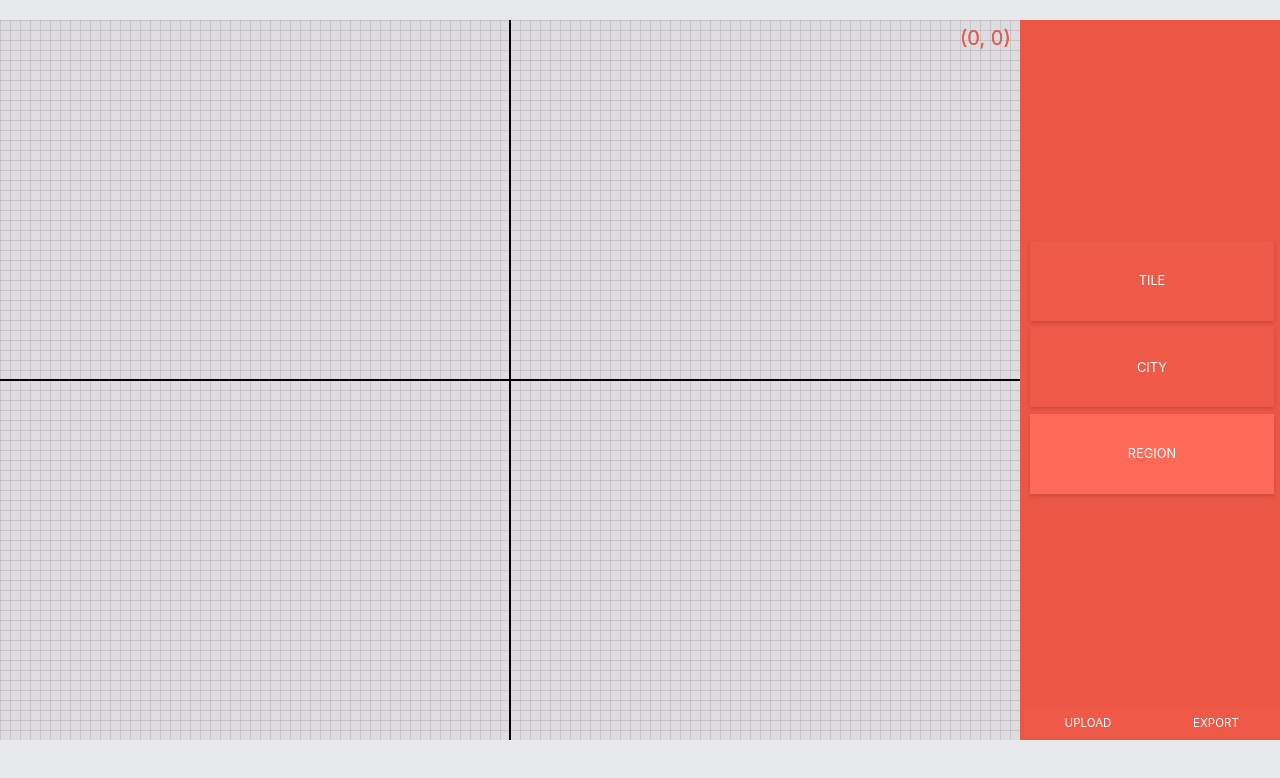
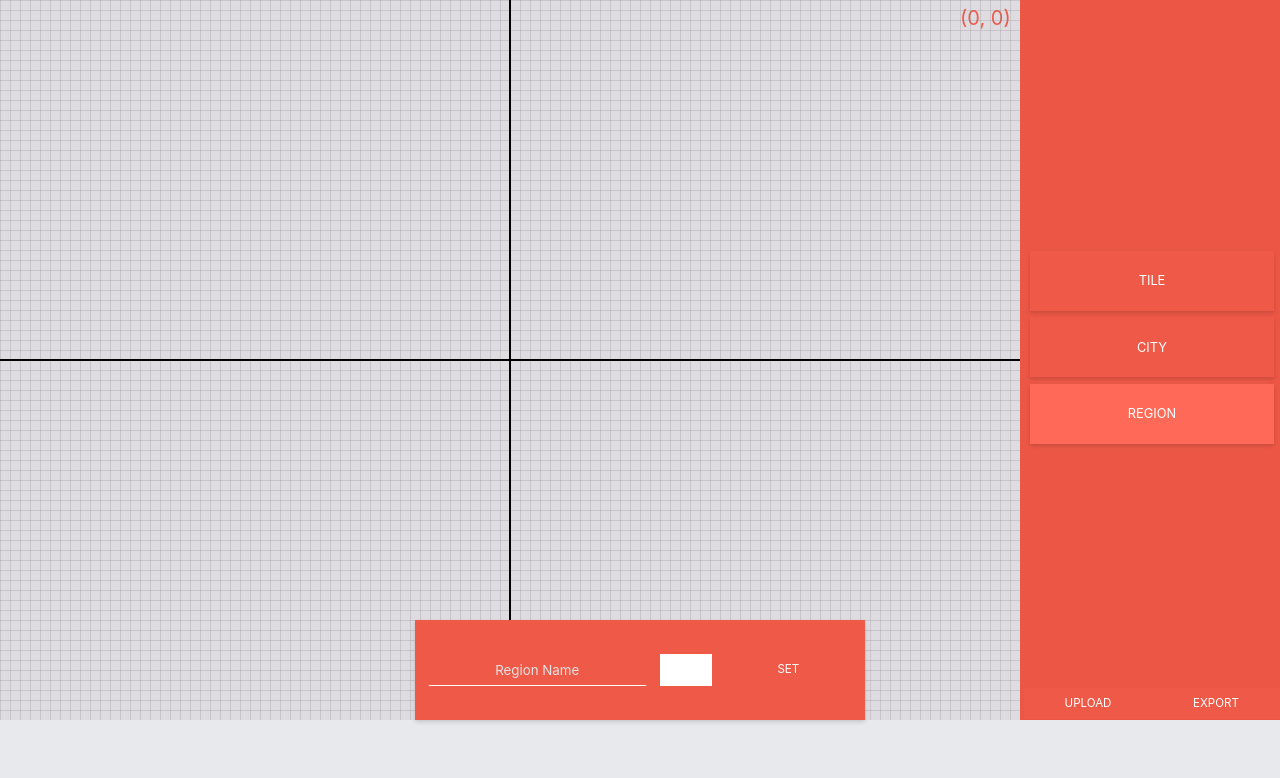
Before and after one commit to conquest/conquest-ld, a plain HTML site: page index.html in a window 1280 px wide. Both pictures are taken after a click on the element "REGION". Drawn offline with Linux system fonts and the light colour scheme.

Commit message:
Start work on regions Remove small mistake from index.html

```diff
--- a/css/style.css
+++ b/css/style.css
@@ -62,7 +62,7 @@ input[type=file] {
     display: none;
 }
 
-button {
+button, a {
     width: 10vw;
     height: 2.4vw;
     padding: 0 2vw;
@@ -80,6 +80,10 @@ button {
     transition: all 250ms ease-in-out;
 }
 
+a {
+    padding: 0;
+}
+
 button:hover {
     background-color: #FF6A58;
 }
@@ -90,7 +94,7 @@ button:hover {
     align-items: center;
 
     width: 95%;
-    height: 10vh;
+    height: 7.5vh;
     margin-top: 0.5vw;
 
     background-color: #EF5A48;
@@ -112,3 +116,54 @@ button:hover {
     background-color: #FF6A58;
 
 }
+
+#region-menu {
+    position: fixed;
+    bottom: 10%;
+    left: 0;
+    right: 0;
+
+    width: fit-content;
+    padding: 2.5vh 1vw;
+    margin: 0 auto;
+}
+
+input[type=color] {
+    visibility: hidden;
+}
+
+form {
+    display: flex;
+    align-items: center;
+}
+
+input {
+    padding: 0.5vw 0;
+    background: transparent;
+
+    border-color: transparent;
+    border-bottom: .1vw solid white;
+
+    line-height: 1.2vw;
+    text-align: center;
+}
+
+::-webkit-input-placeholder,
+-moz-placeholder,
+ms-input-placeholder, input {
+    color: #E3E3E3;
+}
+
+input:focus {
+    color: white;
+}
+
+#colors {
+    display: flex;
+
+    height: 2.4vw;
+    margin: 0 1vw;
+
+    border: 0.1vw solid white;
+    background-color: white;
+}
--- a/index.html
+++ b/index.html
@@ -1,4 +1,4 @@
- <!DOCTYPE html>
+<!DOCTYPE html>
 <html>
     <head>
         <title>Conquest Level Design</title>
@@ -8,11 +8,20 @@
         <div id="container">
             <div id="draw">
                 <canvas height="720px"></canvas>
+                <div id="region-menu" class="card">
+                    <form>
+                        <input type="text" placeholder="Region Name" autocomplete="off" required="true">
+                        <div id="colors">
+                            <label id="in-wrapper"><input type="color" id="wheel" value="#ffffff"></label>
+                        </div>
+                        <button id="set">set</button>
+                    </form>
+                </div>
             </div>
             <div id="modify">
                 <div id="tile" class="card">Tile</div>
                 <div id="city" class="card">City</div>
-                <div class="card">Region</div>
+                <div id="region" class="card">Region</div>
             </div>
             <div id="config">
                 <input type="file" name="upload_file" id="up_file">
--- a/js/canvas.js
+++ b/js/canvas.js
@@ -21,6 +21,7 @@ class Canvas {
         this._prevTile = null;
 
         this._keydown = null;
+        this._state = true;
         this.clear();
     }
 
@@ -28,12 +29,19 @@ class Canvas {
         return this._tiles;
     }
 
+    set state(state) {
+        this._state = state;
+    }
+
+    get state() {
+        return this._state;
+    }
+
     enable() {
-        this._canvas.onclick = null;
-        this._canvas.onmousedown = null;
-        this._canvas.onmouseup = null;
+        this.disable();
 
         document.onkeydown = e => {
+            if (!this.state) return;
             switch (e.keyCode) {
                 case 65:
                 case 37: {
@@ -65,6 +73,13 @@ class Canvas {
                 }
             }
         };
+    }
+
+    disable() {
+        this._canvas.onclick = null;
+        this._canvas.onmousedown = null;
+        this._canvas.onmouseup = null;
+        document.onkeydown = null;
 
         document.removeEventListener("keydown", this._keydown);
         this._keydown = null;
@@ -72,6 +87,8 @@ class Canvas {
         this.tiles.map(tile => tile.selected = false);
         this.refresh();
     }
+
+
 
     mousePosition(e) {
         let rect = this._canvas.getBoundingClientRect();
@@ -359,7 +376,7 @@ class Canvas {
 
             if (tile) {
                 city = cityUnderMouse(tile, click);
-                let snap = this.gridSnap(click, 10);
+                let snap = this.gridSnap(click, 5);
 
                 if (city) {
                     city.major = !city.major;
@@ -374,6 +391,11 @@ class Canvas {
                 this.refresh();
             }
         };
+    }
+
+    // TODO region mode
+    enableRegion() {
+        this.enable();
     }
 
     refresh() {
--- a/js/script.js
+++ b/js/script.js
@@ -6,20 +6,50 @@ cvs.width = draw.offsetWidth - (draw.offsetWidth % 10);
 
 let canvas = new Canvas();
 
-let cards = Array.from(document.querySelectorAll(".card"));
+let tile = document.querySelector("#tile"),
+    city = document.querySelector("#city"),
+    region = document.querySelector("#region"),
+    menu = document.querySelector("#region-menu");
 
+let cards = Array.from(document.querySelector("#modify").childNodes).filter(node => node.nodeType != 3);
 cards.map(card => {
     card.onclick = () => {
+        menu.style.display = "none";
         cards.map(card => card.classList.remove("selected"));
         card.classList.add("selected");
     };
 });
 
-document.querySelector("#tile").addEventListener("click", function () {
-    canvas.enableRect();
+tile.addEventListener("click", () => canvas.enableRect());
+tile.click();
+
+city.addEventListener("click", () => canvas.enableCity());
+region.addEventListener("click", () => {
+    menu.style.display = "flex";
+
+    canvas.enableRegion();
 });
-document.querySelector("#tile").click();
 
-document.querySelector("#city").addEventListener("click", function () {
-    canvas.enableCity();
-});
+document.querySelector("#wheel").onchange = function () {
+    document.querySelector("#colors").style.backgroundColor = this.value;
+};
+
+draw.onclick = () => {
+    if (!canvas.state) {
+        canvas.enable();
+        canvas.state = true;
+    }
+};
+
+menu.onclick = e => {
+    e.stopPropagation();
+    if (canvas.state) {
+        canvas.disable();
+        canvas.state = false;
+    }
+};
+
+document.querySelector("form").onsubmit = e => {
+    e.preventDefault();
+    // TODO form submission
+};
```
